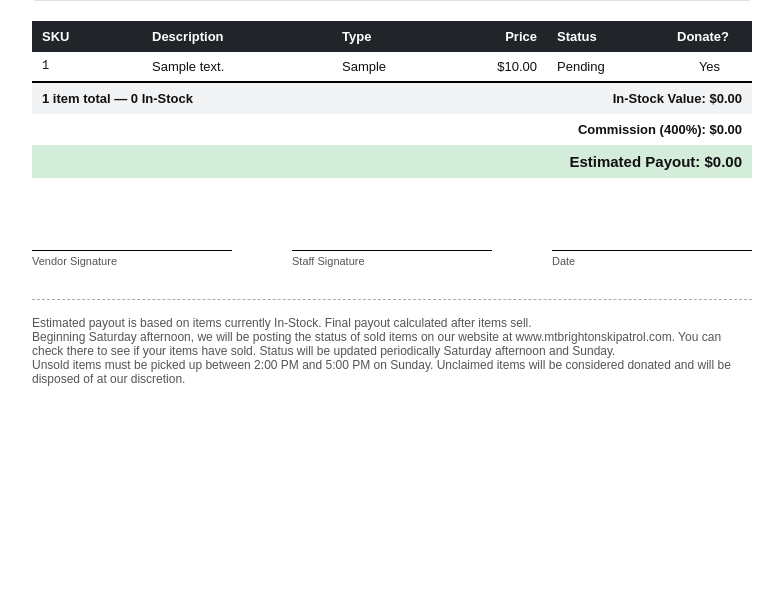
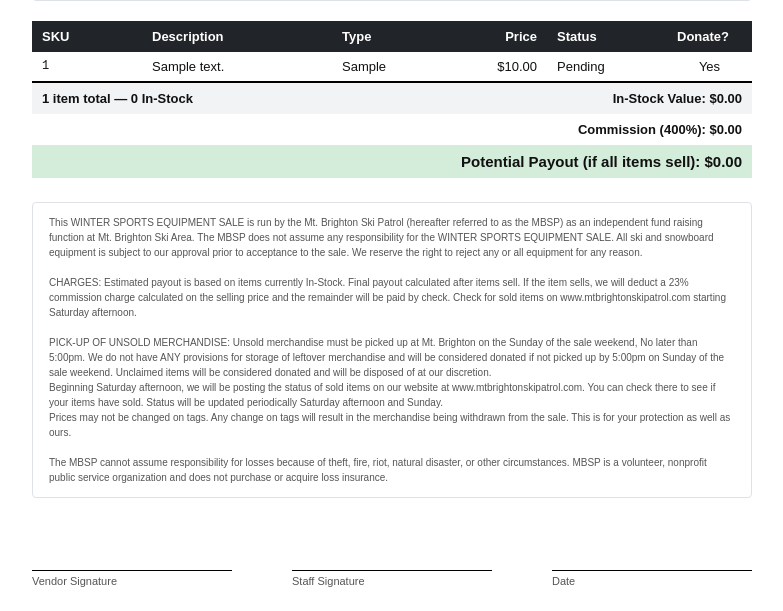
Before and after one commit to jbhenry/skisale_app, a Flask app: page /vendors/1/receipt in a window 1280 px wide. Shown: the part 367-978 px from the top of the page, without its empty margins (248-1031 px from the left). Before the commit the page ends 753 px from the top, so only its background shows below. Run offline with Flask 3, Linux system fonts and the light colour scheme; tables that the repository leaves empty hold one stand-in row (values such as "Sample post").

Commit message:
Add legal disclaimers to sales and vendor check-in receipts
- SALES_RECEIPT_DISCLAIMER (constants.py) prints left-justified at the
  bottom of the customer sales receipt
- VENDOR_CHECKIN_DISCLAIMER (constants.py) prints above the signature
  lines on the vendor check-in receipt, replacing the old hardcoded
  footer text (now merged into the fuller disclaimer)
- Fixed the vendor receipt's item table tfoot reprinting on every
  printed page (browsers treat tfoot as a repeating group by default)
- Both disclaimers are constants so the text can be edited later
  without touching template code

Co-Authored-By: Claude Sonnet 5 <noreply@anthropic.com>
Claude-Session: https://claude.ai/code/session_01Bx6zsoLrBeL3iDTvnxU7LB

```diff
--- a/constants.py
+++ b/constants.py
@@ -76,6 +76,24 @@ COMMISSION_RATES = [
 SKU_MIN = 1
 SKU_MAX = 9_999_999
 
+# Disclaimer text printed at the bottom of the customer sales receipt
+SALES_RECEIPT_DISCLAIMER = """ALL SALES ARE FINAL - NO RETURNS
+
+NOTICE-DISCLAIMER
+Neither the Mt. Brighton Ski Patrol, its subsidiaries, related organizations, members or agents make any representation concerning the equipment listed above on this sale receipt and in particular, no such representation, warranties, or guarantees are made towards the use or fitness for use or safety of any of this equipment and its attachments.
+The purchaser of these items is advised and urged to have any bindings checked and adjusted at the ski shop of his/her choice."""
+
+# Disclaimer text printed on the vendor check-in receipt
+VENDOR_CHECKIN_DISCLAIMER = """This WINTER SPORTS EQUIPMENT SALE is run by the Mt. Brighton Ski Patrol (hereafter referred to as the MBSP) as an independent fund raising function at Mt. Brighton Ski Area. The MBSP does not assume any responsibility for the WINTER SPORTS EQUIPMENT SALE. All ski and snowboard equipment is subject to our approval prior to acceptance to the sale. We reserve the right to reject any or all equipment for any reason.
+
+CHARGES: Estimated payout is based on items currently In-Stock. Final payout calculated after items sell. If the item sells, we will deduct a 23% commission charge calculated on the selling price and the remainder will be paid by check. Check for sold items on www.mtbrightonskipatrol.com starting Saturday afternoon.
+
+PICK-UP OF UNSOLD MERCHANDISE: Unsold merchandise must be picked up at Mt. Brighton on the Sunday of the sale weekend, No later than 5:00pm. We do not have ANY provisions for storage of leftover merchandise and will be considered donated if not picked up by 5:00pm on Sunday of the sale weekend. Unclaimed items will be considered donated and will be disposed of at our discretion.
+Beginning Saturday afternoon, we will be posting the status of sold items on our website at www.mtbrightonskipatrol.com. You can check there to see if your items have sold. Status will be updated periodically Saturday afternoon and Sunday.
+Prices may not be changed on tags. Any change on tags will result in the merchandise being withdrawn from the sale. This is for your protection as well as ours.
+
+The MBSP cannot assume responsibility for losses because of theft, fire, riot, natural disaster, or other circumstances. MBSP is a volunteer, nonprofit public service organization and does not purchase or acquire loss insurance."""
+
 # Organization info printed on checks — update before printing
 ORG_NAME  = 'Mt. Brighton Ski Patrol Ski Swap'
 ORG_ADDR1 = '4141 Bauer Road'
--- a/routes/invoices.py
+++ b/routes/invoices.py
@@ -4,7 +4,7 @@ Invoice routes and abandoned-invoice cleanup.
 from flask import Blueprint, render_template, request, redirect, url_for, flash, session
 
 from models import db, Inventory, Invoice, InvoiceLine
-from constants import PAYMENT_METHODS, DEFAULT_TAX_RATE, EMPLOYEE_DISCOUNT_RATE
+from constants import PAYMENT_METHODS, DEFAULT_TAX_RATE, EMPLOYEE_DISCOUNT_RATE, SALES_RECEIPT_DISCLAIMER
 
 invoices_bp = Blueprint('invoices', __name__)
 
@@ -242,7 +242,7 @@ def invoice_return_item(invoice_id):
 def invoice_receipt(invoice_id):
     """Print receipt for invoice"""
     invoice = db.get_or_404(Invoice, invoice_id)
-    return render_template('invoice_receipt.html', invoice=invoice)
+    return render_template('invoice_receipt.html', invoice=invoice, disclaimer=SALES_RECEIPT_DISCLAIMER)
 
 
 @invoices_bp.route('/invoices/<int:invoice_id>/delete', methods=['POST'])
--- a/routes/vendors.py
+++ b/routes/vendors.py
@@ -8,7 +8,7 @@ from datetime import datetime
 from flask import Blueprint, render_template, request, redirect, url_for, flash, session
 
 from models import db, Vendor, Inventory, Invoice, InvoiceLine
-from constants import EQUIPMENT_TYPES, INVENTORY_STATUSES, PAYMENT_METHODS, EASTERN, COMMISSION_RATES, VENDOR_PAYMENT_METHODS, DEFAULT_VENDOR_COMMISSION_RATE, SKU_MIN, SKU_MAX
+from constants import EQUIPMENT_TYPES, INVENTORY_STATUSES, PAYMENT_METHODS, EASTERN, COMMISSION_RATES, VENDOR_PAYMENT_METHODS, DEFAULT_VENDOR_COMMISSION_RATE, SKU_MIN, SKU_MAX, VENDOR_CHECKIN_DISCLAIMER
 
 vendors_bp = Blueprint('vendors', __name__)
 
@@ -286,7 +286,8 @@ def vendor_receipt(vendor_id):
                        .all())
     return render_template('vendor_receipt.html', vendor=vendor,
                            checkedin_items=checkedin_items,
-                           now=datetime.now(EASTERN))
+                           now=datetime.now(EASTERN),
+                           disclaimer=VENDOR_CHECKIN_DISCLAIMER)
 
 
 @vendors_bp.route('/vendors/<int:vendor_id>/checkout-receipt')
--- a/templates/vendor_receipt.html
+++ b/templates/vendor_receipt.html
@@ -7,8 +7,9 @@
     <style>
         @media print {
             .no-print { display: none !important; }
-            @page { margin: 0.75in; size: letter; }
+            @page { margin: 0.5in; size: letter; }
             body { font-size: 11pt; }
+            tfoot { display: table-row-group; }
         }
 
         body {
@@ -124,16 +125,6 @@
         tfoot tr.payout td { background: #d4edda; font-size: 15px; }
         tfoot td.right { text-align: right; }
 
-        /* ---- Footer ---- */
-        .receipt-footer {
-            margin-top: 32px;
-            border-top: 1px dashed #aaa;
-            padding-top: 16px;
-            font-size: 12px;
-            color: #555;
-            display: flex;
-            justify-content: space-between;
-        }
         .signature-line {
             margin-top: 40px;
             display: flex;
@@ -148,6 +139,19 @@
             margin-bottom: 4px;
         }
         .sig-label { font-size: 11px; color: #555; }
+
+        /* ---- Disclaimer ---- */
+        .disclaimer {
+            margin-top: 24px;
+            margin-bottom: 20px;
+            padding: 12px 16px;
+            border: 1px solid #dee2e6;
+            border-radius: 4px;
+            font-size: 10px;
+            line-height: 1.5;
+            color: #555;
+            white-space: pre-wrap;
+        }
 
         /* ---- Empty state ---- */
         .empty {
@@ -241,13 +245,18 @@
                 <td class="right" colspan="3">Commission ({{ (vendor.commission_rate * 100)|int }}%): ${{ "%.2f"|format(commission_amt) }}</td>
             </tr>
             <tr class="payout">
-                <td colspan="3"></td>
-                <td class="right" colspan="3">Estimated Payout: ${{ "%.2f"|format(payout_amt) }}</td>
+                <td colspan="2"></td>
+                <td class="right" colspan="4">Potential Payout (if all items sell): ${{ "%.2f"|format(payout_amt) }}</td>
             </tr>
         </tfoot>
     </table>
     {% else %}
     <div class="empty">No inventory on file for this vendor.</div>
+    {% endif %}
+
+    <!-- Disclaimer -->
+    {% if disclaimer %}
+    <div class="disclaimer">{{ disclaimer }}</div>
     {% endif %}
 
     <!-- Signature lines -->
@@ -266,15 +275,5 @@
         </div>
     </div>
 
-    <!-- Footer -->
-    <div class="receipt-footer">
-        <span>Estimated payout is based on items currently In-Stock. Final payout calculated after items sell.<br>
-            Beginning Saturday afternoon, we will be posting the status of sold items on our website at
-            www.mtbrightonskipatrol.com. You can check there to see if your items have sold. Status will be updated
-            periodically Saturday afternoon and Sunday.<br>
-            Unsold items must be picked up between 2:00 PM and 5:00 PM on Sunday.
-            Unclaimed items will be considered donated and will be disposed of at our discretion.</span>
-    </div>
-
 </body>
 </html>
```
Also changed, not shown: templates/invoice_receipt.html (+13 -0 lines), tests/test_invoices.py (+4 -0 lines), tests/test_vendors.py (+4 -0 lines).
